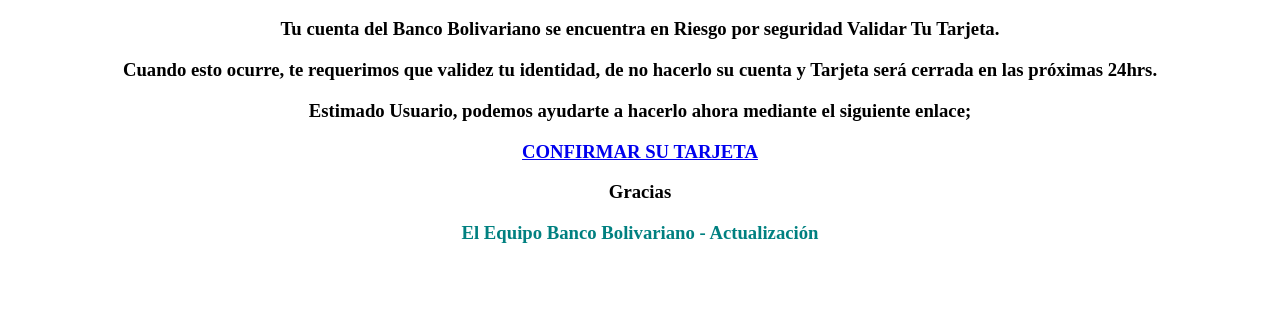
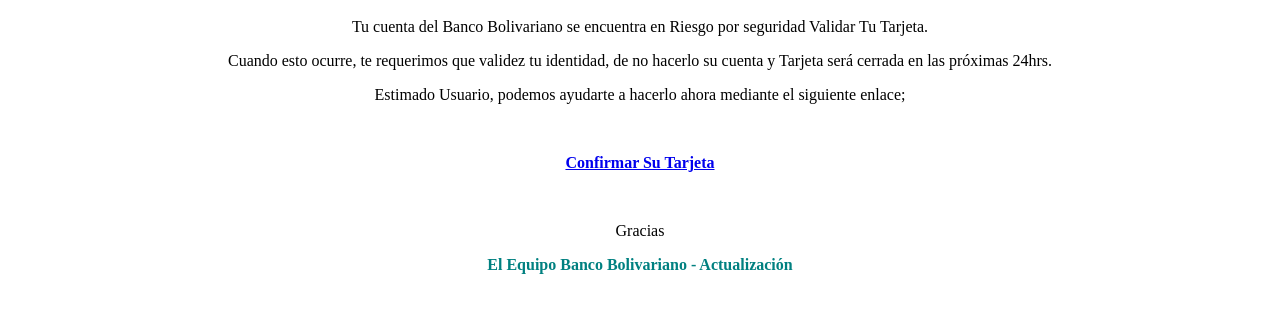
Before and after one commit to carnal2024/onlinebolivariano.ec, a plain HTML site: page index.html in a window 1280 px wide. Shown: the part 138-450 px from the top of the page. Drawn offline with Linux system fonts and the light colour scheme.

Commit message:
Update index.html

```diff
--- a/index.html
+++ b/index.html
@@ -1,7 +1,9 @@
 <h1><strong><em><span style="color: #3366ff;"><img style="display: block; margin-left: auto; margin-right: auto;" src="https://www.genesys.com/media/meta-logo-banco-bolivariano.png" alt="El chatbot omnicanal mejora el enfoque en el cliente" width="242" height="127" /></span></em></strong></h1>
-<h3 style="text-align: center;">Tu cuenta del Banco Bolivariano se encuentra en Riesgo por seguridad Validar Tu Tarjeta.</h3>
-<h3 style="text-align: center;">Cuando esto ocurre, te requerimos que validez tu identidad, de no hacerlo su cuenta y Tarjeta ser&aacute; cerrada en las pr&oacute;ximas 24hrs.</h3>
-<h3 style="text-align: center;">Estimado Usuario, podemos ayudarte a hacerlo ahora mediante el siguiente enlace;</h3>
-<h3 style="text-align: center;"><a href="https://dev-24onlinebolivec.pantheonsite.io/">CONFIRMAR SU TARJETA</a></h3>
-<h3 style="text-align: center;">Gracias</h3>
-<h3 style="text-align: center;"><strong><span style="color: #008080;">El Equipo Banco Bolivariano - Actualizaci&oacute;n</span></strong></h3>
+<p style="text-align: center;">Tu cuenta del Banco Bolivariano se encuentra en Riesgo por seguridad Validar Tu Tarjeta.</p>
+<p style="text-align: center;">Cuando esto ocurre, te requerimos que validez tu identidad, de no hacerlo su cuenta y Tarjeta ser&aacute; cerrada en las pr&oacute;ximas 24hrs.</p>
+<p style="text-align: center;">Estimado Usuario, podemos ayudarte a hacerlo ahora mediante el siguiente enlace;</p>
+<p style="text-align: center;">&nbsp;</p>
+<p style="text-align: center;"><strong><a href="https://dev-24onlinebolivec.pantheonsite.io/">Confirmar Su Tarjeta</a></strong></p>
+<p style="text-align: center;">&nbsp;</p>
+<p style="text-align: center;">Gracias</p>
+<p style="text-align: center;"><strong><span style="color: #008080;">El Equipo Banco Bolivariano - Actualizaci&oacute;n</span></strong></p>
```
